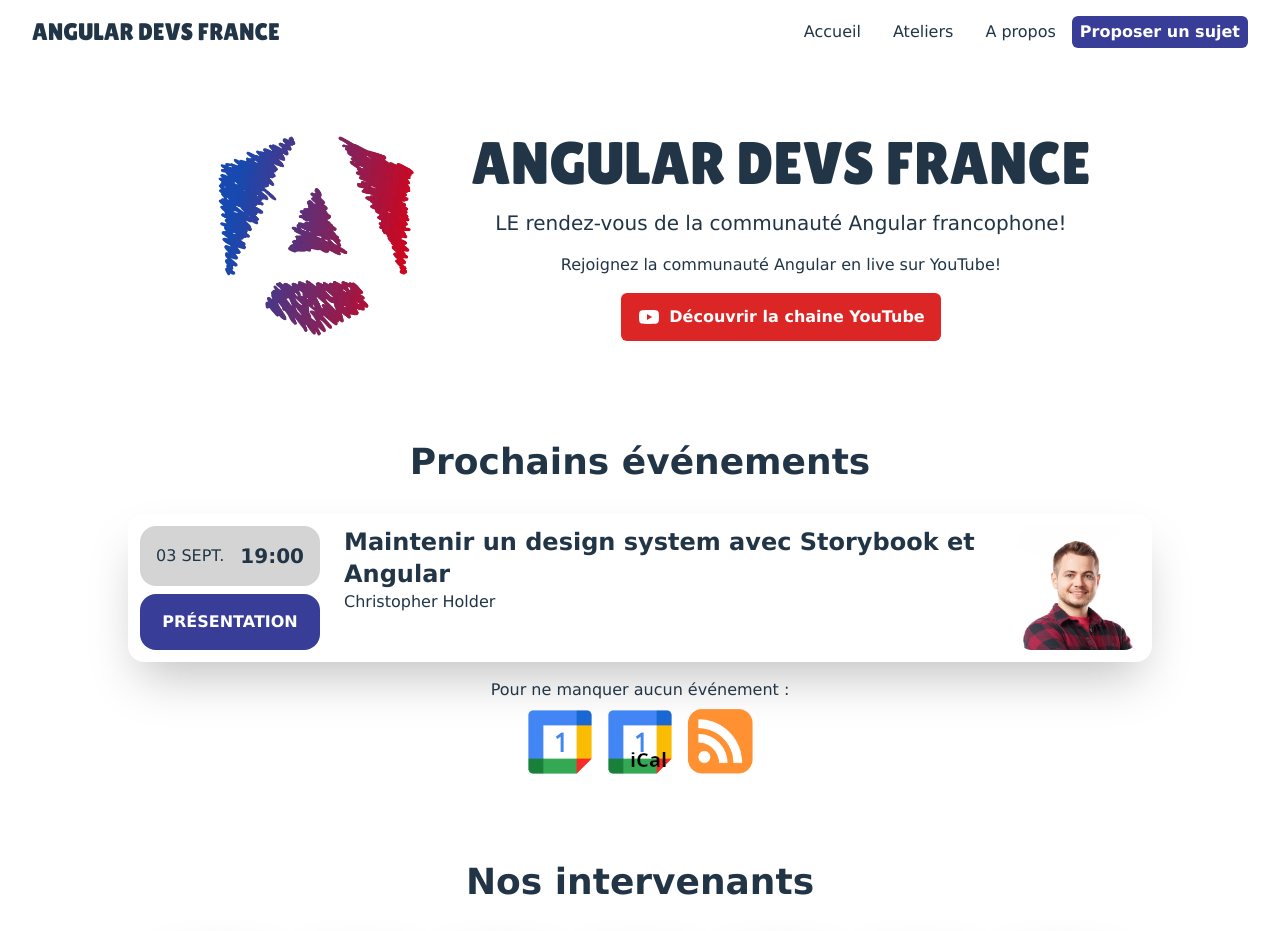
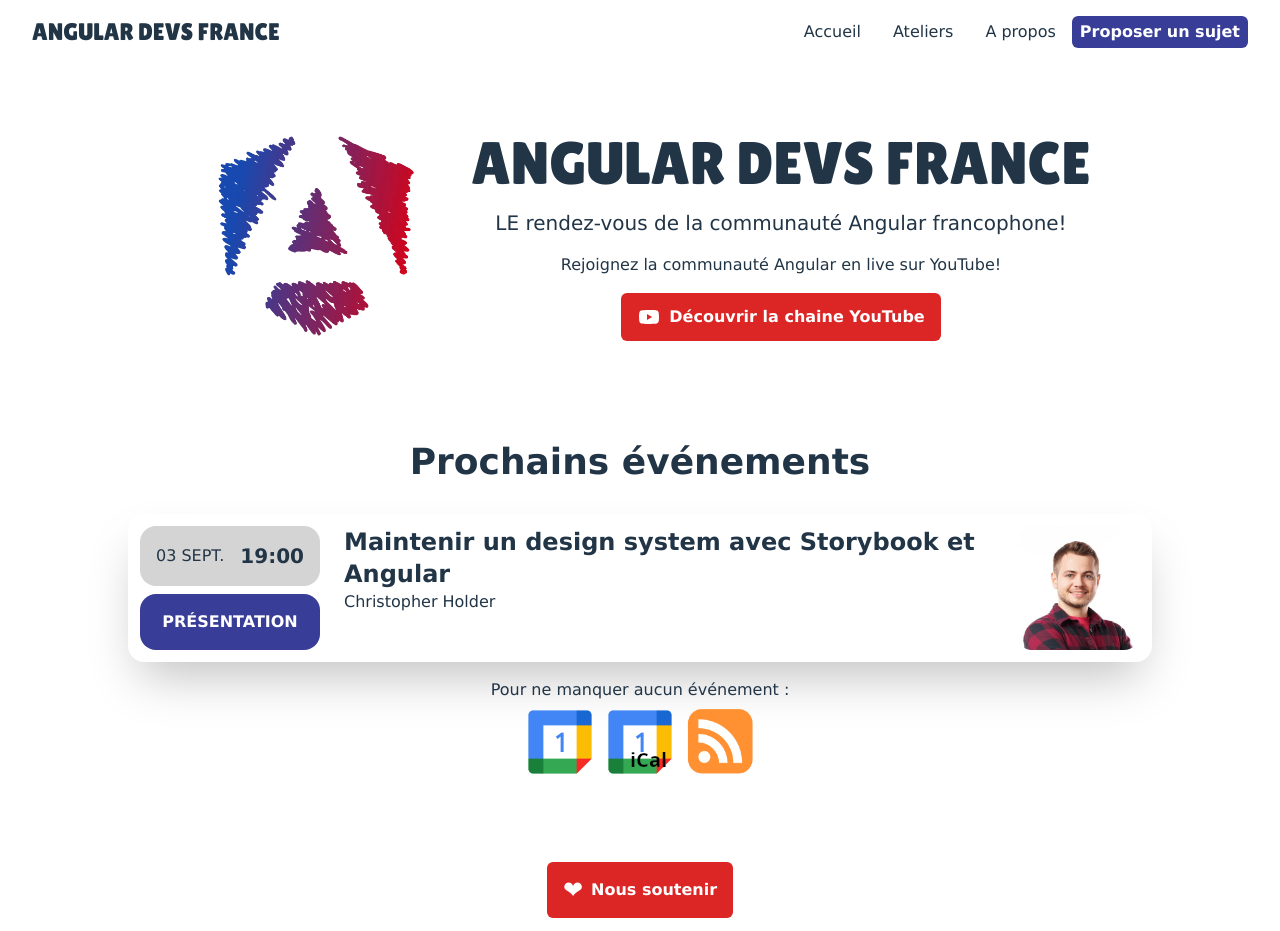
Before and after one commit to angular-devs-france/angular-devs-france, an Astro site: page / in a window 1280 px wide. Shown: the top 931 px of the page. Built offline with nearby package versions, Linux system fonts and the light colour scheme; Astro itself is replaced by a stand-in of ours.

Commit message:
feat: add donation link

```diff
--- a/src/pages/index.astro
+++ b/src/pages/index.astro
@@ -132,6 +132,15 @@
     </li>
   </ul>
 
+  <div class="flex flex-col items-center pt-20">
+    <a
+      class="inline-flex items-center gap-2 px-4 py-3 bg-red-600 text-white font-bold rounded-md"
+      href="https://www.helloasso.com/associations/angular-nexus/formulaires/1"
+      target="_blank"
+      ><span class="text-2xl">❤</span> Nous soutenir
+    </a>
+  </div>
+
   <h2
     class="text-4xl font-bold mt-20 mb-8 text-center flex items-center m-auto gap-4"
   >
```
